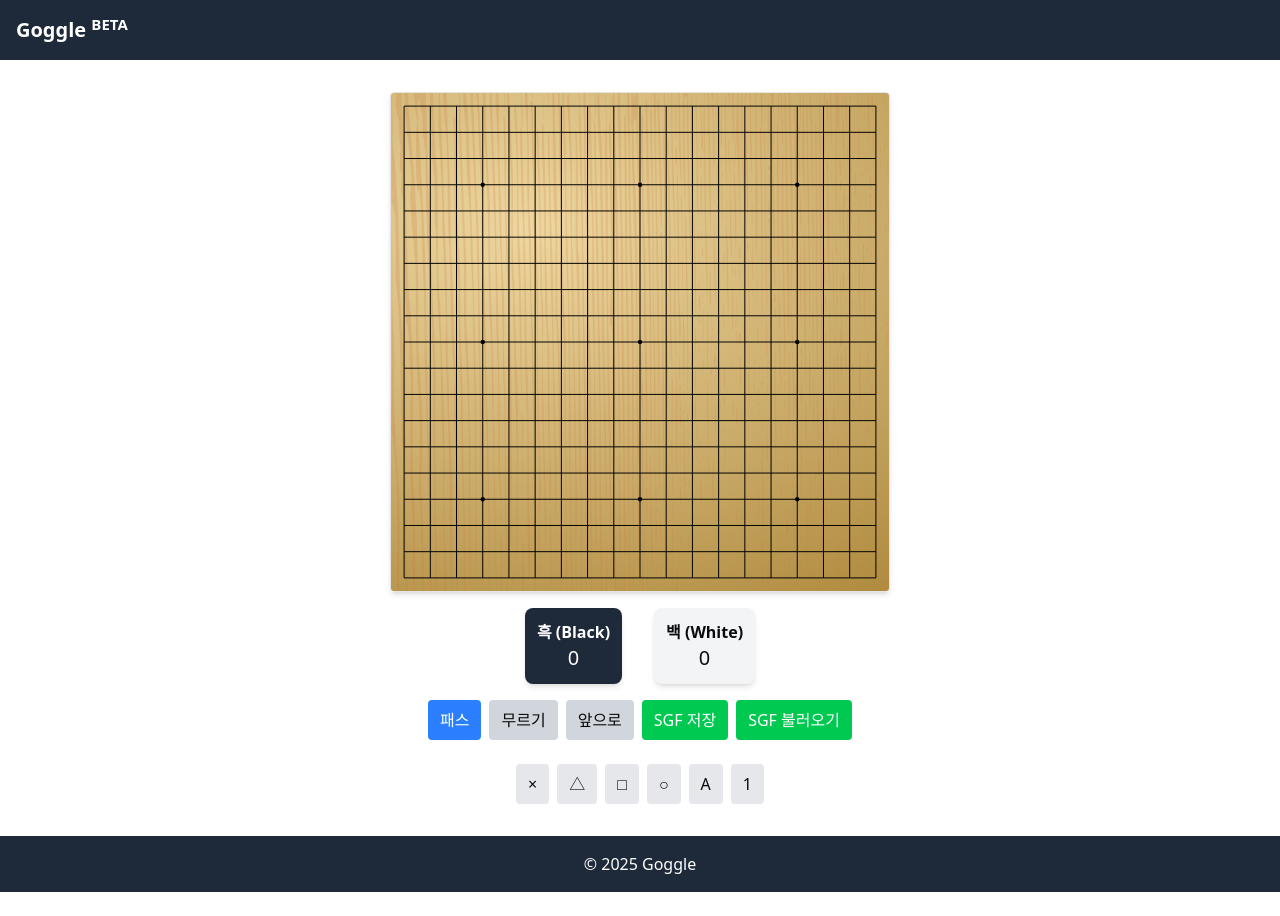
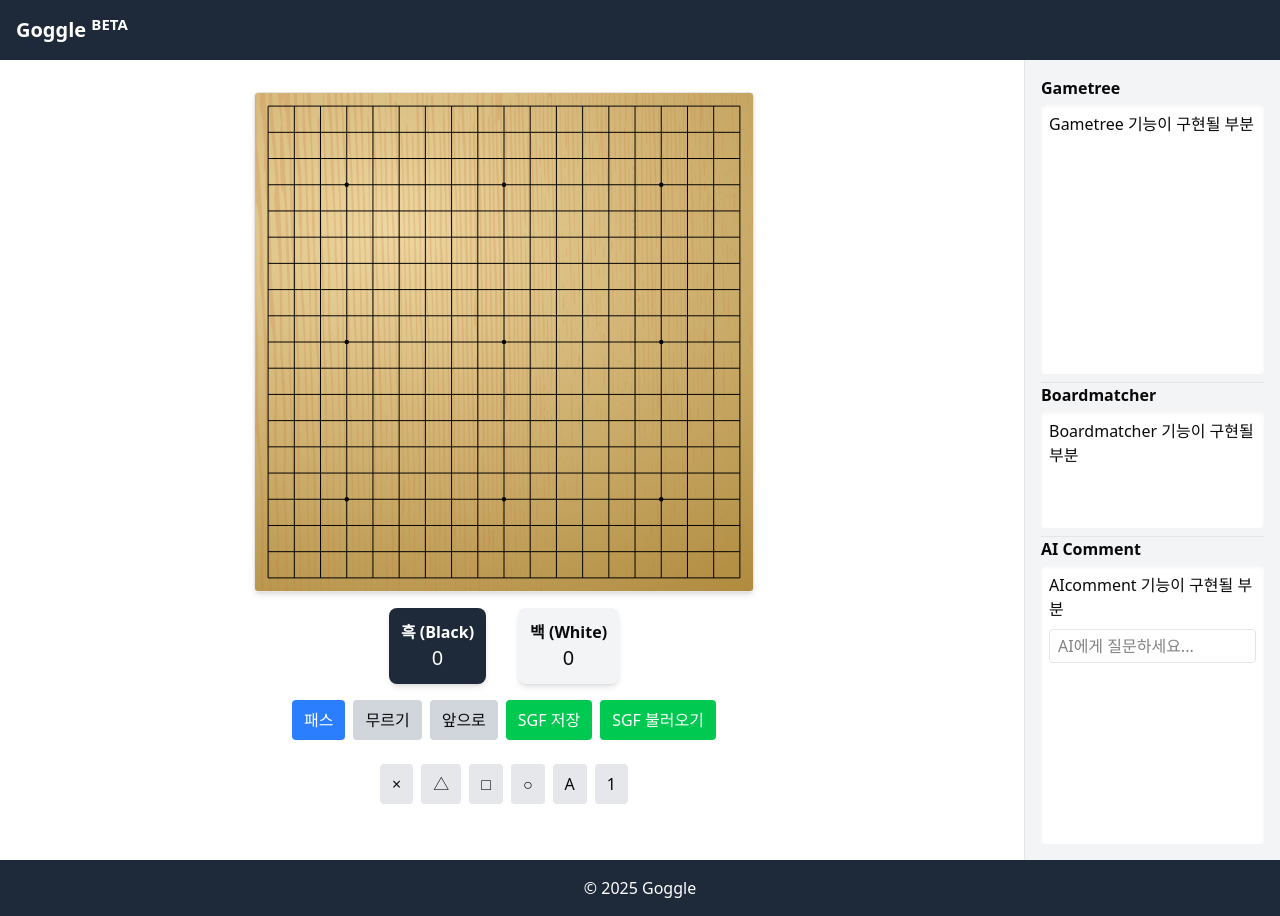
Before and after one commit to khlang12/goban-web, a Next.js app: page / in a window 1280 px wide. Both pictures are taken after a click on the button "시작하기". Before the commit the page ends 892 px from the top, so only its background shows below. Built offline with nearby package versions, Linux system fonts and the light colour scheme.

Commit message:
우측 사이드바 생성

```diff
--- a/src/components/GameBoard.tsx
+++ b/src/components/GameBoard.tsx
@@ -4,6 +4,7 @@ import { useCallback, useEffect, useState } from 'react';
 import Board from './Board';
 import GameControls from './GameControls';
 import useGame from '@/hooks/useGame';
+import RightSidebar from './RightSidebar';
 
 export default function GameBoard() {
   const [currentTool, setCurrentTool] = useState<string>('move');
@@ -82,6 +83,8 @@ export default function GameBoard() {
   }
 
   return (
+    <div className="flex gap-4">
+      <div className="flex-1">
         <div className="container mx-auto p-4">
           <Board
             size={19}
@@ -107,8 +110,9 @@ export default function GameBoard() {
             onSelectTool={setCurrentTool}
             selectedTool={currentTool}
           />
-
-
+        </div>
+      </div>
+      <RightSidebar />
     </div>
   );
 }
--- /dev/null
+++ b/src/components/RightSidebar.tsx
@@ -0,0 +1,31 @@
+export default function RightSidebar() {
+    return (
+      <aside className="w-64 p-4 border-l bg-gray-100 flex flex-col h-screen overflow-hidden">
+        <div className="h-[40%] border-b pb-2 flex flex-col">
+          <h3 className="text-md font-semibold mb-1">Gametree</h3>
+          <div className="bg-white rounded p-2 shadow-inner overflow-auto flex-grow">
+            Gametree 기능이 구현될 부분
+          </div>
+        </div>
+
+        <div className="h-[20%] border-b pb-2 flex flex-col">
+          <h3 className="text-md font-semibold mb-1">Boardmatcher</h3>
+          <div className="bg-white rounded p-2 shadow-inner overflow-auto flex-grow">
+            Boardmatcher 기능이 구현될 부분
+          </div>
+        </div>
+
+        <div className="h-[40%] flex flex-col">
+          <h3 className="text-md font-semibold mb-1">AI Comment</h3>
+          <div className="bg-white rounded p-2 shadow-inner flex flex-col overflow-auto flex-grow">
+            <div className="mb-2">AIcomment 기능이 구현될 부분</div>
+            <input
+              type="text"
+              className="border rounded px-2 py-1"
+              placeholder="AI에게 질문하세요..."
+            />
+          </div>
+        </div>
+      </aside>
+    );
+  }
```
Lines whose indentation alone changed are shown as unchanged.
